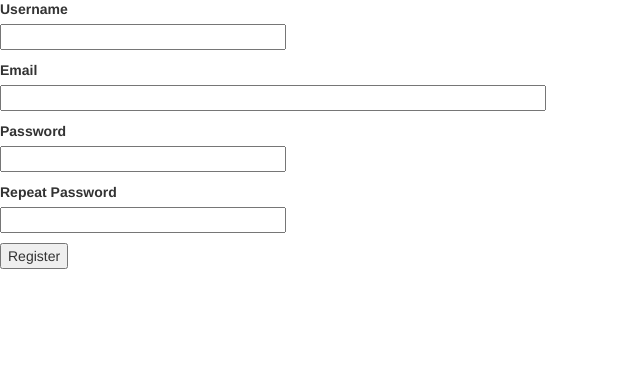
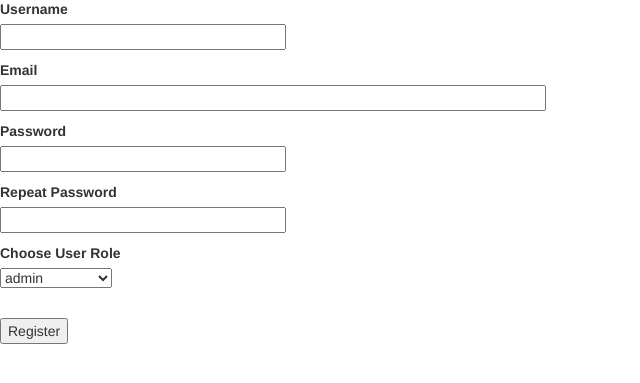
Before and after one commit to FrancescoGalasso/flask-file-server, a Flask app: page /register in a window 1280 px wide. Shown: the part 91-474 px from the top of the page, without its empty margins (0-640 px from the left). Run offline with Flask 2, Linux system fonts and the light colour scheme; some libraries are stand-ins or nearby versions.

Commit message:
added SelectField dinamic for User Registration

```diff
--- a/app/__init__.py
+++ b/app/__init__.py
@@ -27,9 +27,9 @@ if not DB_PATH.exists():
 	db.create_all()
 
 	# create test_user
-	test_user = models.User(username='test', email='test@example.com', password_hash=generate_password_hash('test'), access=2)
+	test_user = models.User(username='test', email='test@example.com', password_hash=generate_password_hash('test'), role=2)
 	db.session.add(test_user)
-	admin_user = models.User(username='admin', email='admin@example.com', password_hash=generate_password_hash('admin'), access=0)
+	admin_user = models.User(username='admin', email='admin@example.com', password_hash=generate_password_hash('admin'), role=0)
 	db.session.add(admin_user)
 	db.session.commit()
 
--- a/app/forms.py
+++ b/app/forms.py
@@ -1,7 +1,7 @@
 from flask_wtf import FlaskForm
-from wtforms import StringField, PasswordField, BooleanField, SubmitField
+from wtforms import StringField, PasswordField, BooleanField, SubmitField, SelectField
 from wtforms.validators import ValidationError, DataRequired, Email, EqualTo
-from app.models import User
+from app.models import User, ROLES
 
 
 class LoginForm(FlaskForm):
@@ -17,6 +17,9 @@ class RegistrationForm(FlaskForm):
     password = PasswordField('Password', validators=[DataRequired()])
     password2 = PasswordField(
         'Repeat Password', validators=[DataRequired(), EqualTo('password')])
+
+    role = SelectField('Choose User Role', choices=[], coerce = int)
+
     submit = SubmitField('Register')
 
     def validate_username(self, username):
--- a/app/routes.py
+++ b/app/routes.py
@@ -3,7 +3,7 @@ from flask_login import login_user, logout_user, current_user, login_required
 from werkzeug.urls import url_parse
 from app import app_file_server, db
 from app.forms import LoginForm, RegistrationForm
-from app.models import User, ItemFile, PLATFORMS, TYPE_FILES
+from app.models import User, ItemFile, PLATFORMS, TYPE_FILES, ROLES
 from datetime import datetime
 
 import io
@@ -46,13 +46,29 @@ def register():
 	# if current_user.is_authenticated:
 	# 	return redirect(url_for('index'))
 	form = RegistrationForm()
-	if form.validate_on_submit():
-		user = User(username=form.username.data, email=form.email.data)
-		user.set_password(form.password.data)
-		db.session.add(user)
-		db.session.commit()
-		flash('Congratulations, you are now a registered user!')
-		return redirect(url_for('login'))
+
+	# populate *Select field role* with dynamic choice values with
+	# sorted ROLES dict by values
+	# e.g. roles_list: [('admin', 0), ('tech_manager', 1), ('user', 2), ('guest', 3)]
+	import operator
+	import collections
+	sorted_by_value = sorted(ROLES.items(), key=operator.itemgetter(1))
+	sorted_dict_by_values = collections.OrderedDict(sorted_by_value)
+	roles_list = [(k, v) for k, v in sorted_dict_by_values.items()]
+	reverted_roles_list = [(y, x) for x, y in roles_list]
+	form.role.choices = reverted_roles_list
+
+	if request.method == 'POST':
+		if form.validate_on_submit():
+			user = User(username=form.username.data, email=form.email.data, role=form.role.data)
+			user.set_password(form.password.data)
+			db.session.add(user)
+			db.session.commit()
+			flash('Congratulations, you are now a registered user!')
+			return redirect(url_for('login'))
+		else:
+			print('ENCOUNTERED SOME KIND OF ERROR')
+
 	return render_template('register.html', title='Register', form=form)
 
 @app_file_server.route('/download/<int:file_id>')
--- a/app/templates/register.html
+++ b/app/templates/register.html
@@ -32,6 +32,14 @@
             <span style="color: red;">[{{ error }}]</span>
             {% endfor %}
         </p>
+        <p>
+            {{ form.role.label }}<br>
+            {{ form.role }}<br>
+            {% for error in form.role.errors %}
+            <span style="color: red;">[{{ error }}]</span>
+            {% endfor %}
+        </p>
+        <br>
         <p>{{ form.submit() }}</p>
     </form>
 {% endblock %}
```
Also changed, not shown: app/models.py (+4 -4 lines).
